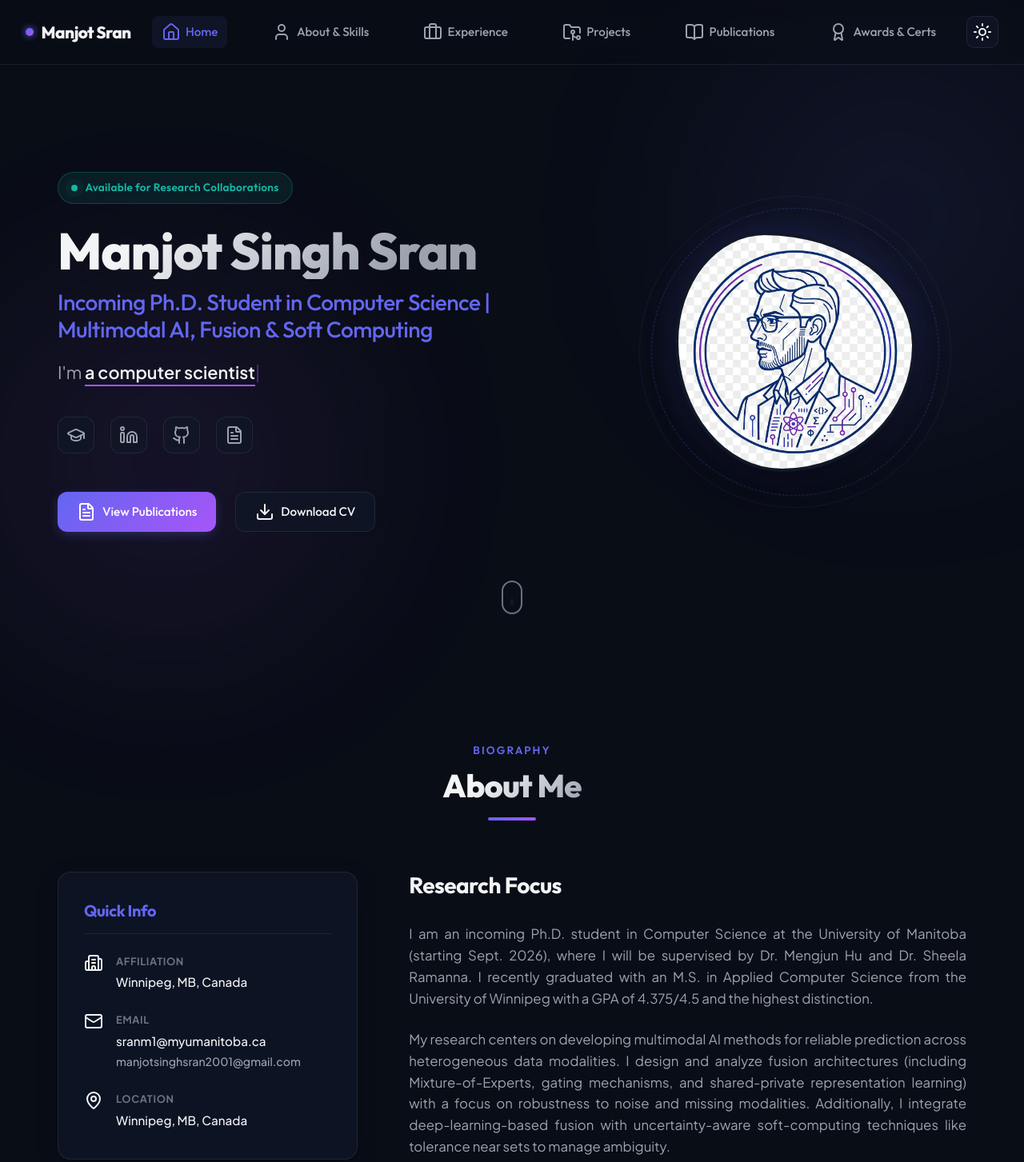
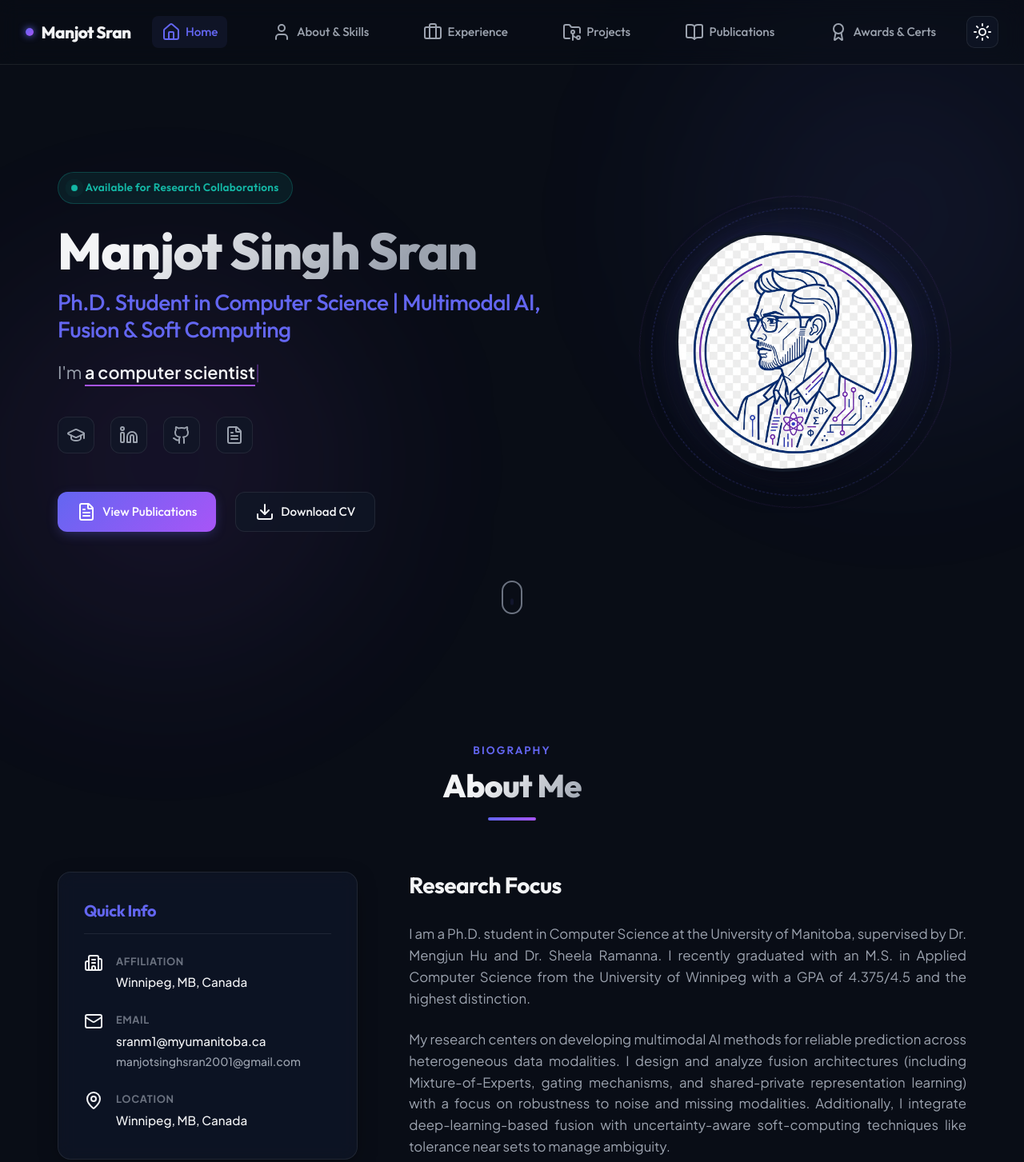
Before and after one commit to ManjotSran/manjotsran.github.io, a plain HTML site: page index.html in a window 1280 px wide. Shown: the top 1453 px of the page at 80% size. Drawn offline with nearby package versions, Linux system fonts and the light colour scheme.

Commit message:
Update DiMoE publication details to Algorithms 2026, 19(9), 743 with MDPI/ACS citation, update News item, and update profile title to Ph.D. Student

```diff
--- a/config.js
+++ b/config.js
@@ -1,10 +1,10 @@
 const CONFIG = {
   profile: {
     name: "Manjot Singh Sran",
-    title: "Incoming Ph.D. Student in Computer Science",
+    title: "Ph.D. Student in Computer Science",
     subtitle: "Multimodal AI, Fusion & Soft Computing",
     tagline: ["a researcher", "a computer scientist", "a machine learning engineer"],
-    bio: "I am an incoming Ph.D. student in Computer Science at the University of Manitoba (starting Sept. 2026), where I will be supervised by Dr. Mengjun Hu and Dr. Sheela Ramanna. I recently graduated with an M.S. in Applied Computer Science from the University of Winnipeg with a GPA of 4.375/4.5 and the highest distinction.",
+    bio: "I am a Ph.D. student in Computer Science at the University of Manitoba, supervised by Dr. Mengjun Hu and Dr. Sheela Ramanna. I recently graduated with an M.S. in Applied Computer Science from the University of Winnipeg with a GPA of 4.375/4.5 and the highest distinction.",
     bioDetailed: "My research centers on developing multimodal AI methods for reliable prediction across heterogeneous data modalities. I design and analyze fusion architectures (including Mixture-of-Experts, gating mechanisms, and shared-private representation learning) with a focus on robustness to noise and missing modalities. Additionally, I integrate deep-learning-based fusion with uncertainty-aware soft-computing techniques like tolerance near sets to manage ambiguity.",
     avatar: "assets/img/avatar.png",
     email: "sranm1@myumanitoba.ca",
@@ -35,8 +35,8 @@ const CONFIG = {
   education: [
     {
       institution: "University of Manitoba, Winnipeg, Canada",
-      degree: "Incoming Ph.D. Student in Computer Science",
-      period: "Starting Sept. 2026",
+      degree: "Ph.D. Student in Computer Science",
+      period: "Sept. 2026 – Present",
       details: "Supervisors: Dr. Mengjun Hu and Dr. Sheela Ramanna"
     },
     {
@@ -154,9 +154,9 @@ const CONFIG = {
   ],
   news: [
     {
-      date: "08/2026",
-      text: "Our paper <b>DiMoE: Disentangled Representation Learning with Mixture-of-Experts Fusion for Sentiment Intensity Prediction and Emotion Classification</b> has been accepted for publication in <i>Algorithms (MDPI)</i> [Impact Factor: 2.6]!",
-      link: null
+      date: "09/2026",
+      text: "Our paper <b>DiMoE: Disentangled Representation Learning with Mixture of Experts Fusion for Sentiment Intensity Prediction and Emotion Classification</b> has been published online in <i>Algorithms (MDPI)</i> 19(9), 743 [Impact Factor: 2.6]!",
+      link: "https://doi.org/10.3390/a19090743"
     },
     {
       date: "07/2026",
@@ -213,15 +213,17 @@ const CONFIG = {
       }
     },
     {
-      title: "DiMoE: Disentangled Representation Learning with Mixture-of-Experts Fusion for Sentiment Intensity Prediction and Emotion Classification",
+      title: "DiMoE: Disentangled Representation Learning with Mixture of Experts Fusion for Sentiment Intensity Prediction and Emotion Classification",
       authors: "<b>Manjot S. Sran</b>, Sheela Ramanna, Ketan Kotecha",
-      venue: "Algorithms (MDPI)",
+      venue: "Algorithms (MDPI), Volume 19, Issue 9, 743",
       year: 2026,
       category: "journal",
       publisher: "MDPI",
       impactFactor: "2.6",
-      note: "[Accepted for publication]",
-      links: {}
+      citationACS: "Sran, M.S.; Ramanna, S.; Kotecha, K. DiMoE: Disentangled Representation Learning with Mixture of Experts Fusion for Sentiment Intensity Prediction and Emotion Classification. Algorithms 2026, 19, 743. https://doi.org/10.3390/a19090743",
+      links: {
+        mdpi: "https://doi.org/10.3390/a19090743"
+      }
     },
     {
       title: "TLC-STRIDE: An Ambiguity-Aware Framework for Multimodal Sentiment Prediction",
--- a/index.html
+++ b/index.html
@@ -79,7 +79,7 @@
           </span>
         </div>
         <h1 class="hero-title" id="hero-name">Manjot Singh Sran</h1>
-        <h2 class="hero-subtitle" id="hero-subtitle">Incoming Ph.D. Student in Computer Science | Multimodal AI, Fusion & Soft Computing</h2>
+        <h2 class="hero-subtitle" id="hero-subtitle">Ph.D. Student in Computer Science | Multimodal AI, Fusion & Soft Computing</h2>
         <p class="hero-tagline-wrap">
           I'm <span id="typewriter-text" class="typewriter-text"></span><span class="typewriter-cursor">|</span>
         </p>
@@ -159,7 +159,7 @@
 
           <div class="about-content-right">
             <h3 class="about-greeting">Research Focus</h3>
-            <p class="about-bio" id="about-bio">Manjot Singh Sran is an incoming Ph.D. student in Computer Science at the University of Manitoba whose research focuses on multimodal AI, affective computing, multimodal fusion, explainable AI, and soft computing.</p>
+            <p class="about-bio" id="about-bio">Manjot Singh Sran is a Ph.D. student in Computer Science at the University of Manitoba whose research focuses on multimodal AI, affective computing, multimodal fusion, explainable AI, and soft computing.</p>
             <p class="about-bio-detailed" id="about-bio-detailed"></p>
 
             <div class="research-interests">
@@ -348,7 +348,7 @@
   <div id="bibtex-modal" class="modal">
     <div class="modal-content">
       <div class="modal-header">
-        <h3>BibTeX Citation</h3>
+        <h3>Citation & BibTeX</h3>
         <button class="modal-close" id="modal-close-btn">&times;</button>
       </div>
       <div class="modal-body">
--- a/script.js
+++ b/script.js
@@ -483,7 +483,8 @@ function renderPublications() {
         code: { label: "Code", icon: "github" },
         ieee: { label: "IEEE Xplore", icon: "external-link" },
         science_direct: { label: "ScienceDirect", icon: "external-link" },
-        springer: { label: "Springer", icon: "external-link" }
+        springer: { label: "Springer", icon: "external-link" },
+        mdpi: { label: "MDPI", icon: "external-link" }
       };
 
       Object.entries(pub.links).forEach(([key, url]) => {
@@ -501,10 +502,10 @@ function renderPublications() {
       });
     }
 
-    // Always append a dynamically generated BibTeX button
+    // Always append a dynamically generated BibTeX / Cite button
     linksHtml += `
       <button class="pub-link-btn bibtex-btn" data-pub-index="${index}">
-        <i data-lucide="quote"></i> BibTeX
+        <i data-lucide="quote"></i> Cite / BibTeX
       </button>
     `;
 
@@ -572,6 +573,11 @@ function generateBibTeX(pub) {
   const firstAuthorLastName = cleanAuthors.split(" ")[0].replace(/[^a-zA-Z]/g, "") || "sran";
   const bibKey = `${firstAuthorLastName.toLowerCase()}${pub.year}${pub.title.split(" ")[0].toLowerCase().replace(/[^a-z]/g, "")}`;
 
+  let headerPrefix = "";
+  if (pub.citationACS) {
+    headerPrefix = `[MDPI / ACS Citation Style]\n${pub.citationACS}\n\n[BibTeX Format]\n`;
+  }
+
   let entryType = "inproceedings";
   let booktitleOrJournalField = "booktitle";
 
@@ -596,7 +602,7 @@ function generateBibTeX(pub) {
   bibtex += `  year={${pub.year}}\n`;
   bibtex += `}`;
 
-  return bibtex;
+  return headerPrefix + bibtex;
 }
 
 function initBibtexModal() {
```
